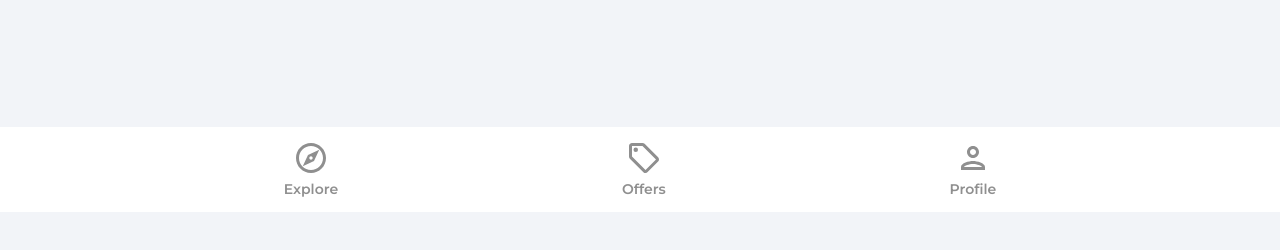
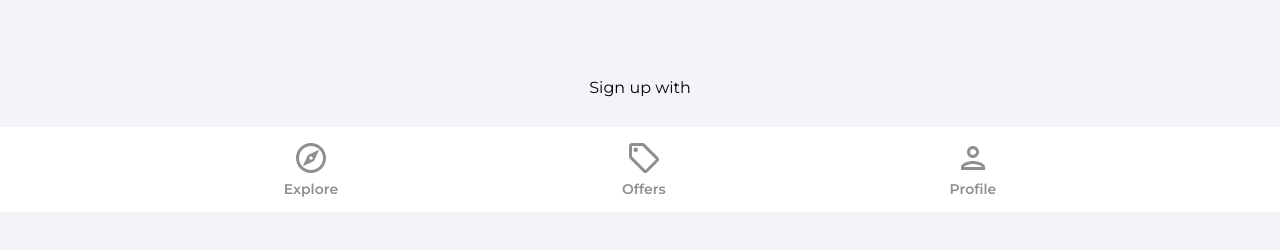
Before and after one commit to GUchechi/Estate-Square, a React (Create React App) app: page /sign-up in a window 1280 px wide. Shown: the part 588-838 px from the top of the page. Before the commit the page ends 800 px from the top, so only its background shows below. Built offline with nearby package versions, Linux system fonts and the light colour scheme.

Commit message:
added google OAuth

```diff
--- /dev/null
+++ b/src/components/OAuth.jsx
@@ -0,0 +1,47 @@
+import { useLocation, useNavigate } from "react-router-dom";
+import { getAuth, signInWithPopup, GoogleAuthProvider } from "firebase/auth";
+import { doc, setDoc, getDoc, serverTimestamp } from "firebase/firestore";
+import { db } from "../firebase.config";
+import { toast } from "react-toastify";
+import googleIcon from "../assets/svg/googleIcon.svg";
+
+function OAuth() {
+  const navigate = useNavigate();
+  const location = useLocation();
+
+  const onGoogleClick = async () => {
+    try {
+      const auth = getAuth();
+      const provider = new GoogleAuthProvider();
+      const result = await signInWithPopup(auth, provider);
+      const user = result.user;
+
+      // Check for user
+      const docRef = doc(db, "users", user.uid);
+      const docSnap = await getDoc(docRef);
+
+      // If user, doesn't exist, create user
+      if (!docSnap.exists()) {
+        await setDoc(doc(db, "users", user.uid), {
+          name: user.displayName,
+          email: user.email,
+          timestamp: serverTimestamp(),
+        });
+      }
+      navigate("/");
+    } catch (error) {
+      toast.error("Could not authorize with Google");
+    }
+  };
+
+  return (
+    <div className="socialLogin">
+      <p>Sign {location.pathname === "/sign-up" ? "up" : "in"} with </p>
+      <button className="socialIconDiv" onClick={onGoogleClick}>
+        <img className="socialIconImg" src={googleIcon} alt="google" />
+      </button>
+    </div>
+  );
+}
+
+export default OAuth;
--- a/src/pages/SignIn.jsx
+++ b/src/pages/SignIn.jsx
@@ -4,6 +4,7 @@
 import { getAuth, signInWithEmailAndPassword } from "firebase/auth";
 import { ReactComponent as ArrowRightIcon } from "../assets/svg/keyboardArrowRightIcon.svg";
 import visibilityIcon from "../assets/svg/visibilityIcon.svg";
+import OAuth from "../components/OAuth";
 
 const SignIn = () => {
   const [showPassword, setShowPassword] = useState(false);
@@ -84,11 +85,10 @@
             </button>
           </div>
         </form>
-
-        {/* Google OAuth */}
         <Link to="/sign-up" className="registerLink">
           Sign Up Instead
         </Link>
+        <OAuth />
       </div>
     </>
   );
--- a/src/pages/SignUp.jsx
+++ b/src/pages/SignUp.jsx
@@ -10,6 +10,7 @@
 import { db } from "../firebase.config";
 import { ReactComponent as ArrowRightIcon } from "../assets/svg/keyboardArrowRightIcon.svg";
 import visibilityIcon from "../assets/svg/visibilityIcon.svg";
+import OAuth from "../components/OAuth";
 
 const SignUp = () => {
   const [showPassword, setShowPassword] = useState(false);
@@ -111,11 +112,10 @@
             </button>
           </div>
         </form>
-
-        {/* Google OAuth */}
         <Link to="/sign-in" className="registerLink">
           Sign In Instead
         </Link>
+        <OAuth />
       </div>
     </>
   );
```
